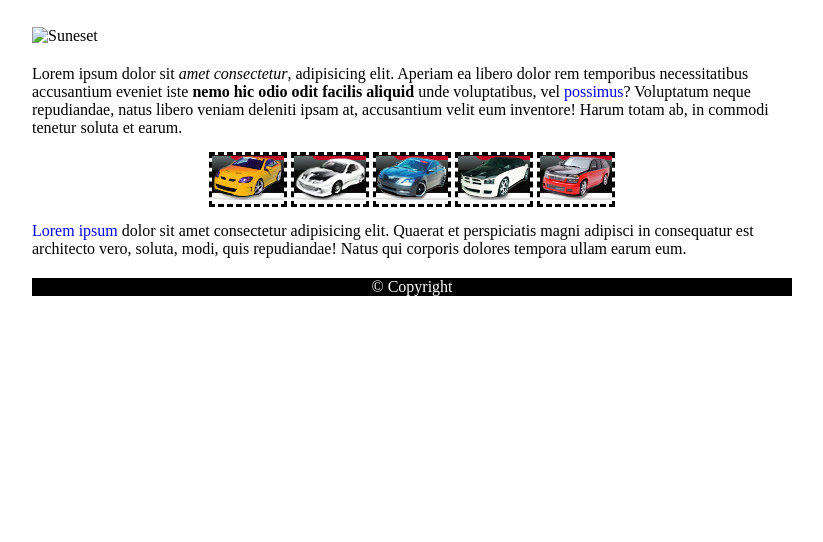
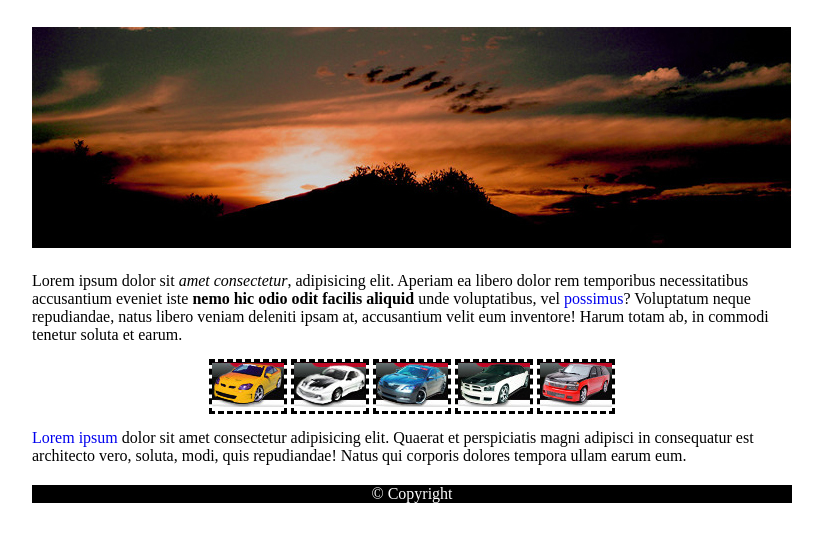
Before and after one commit to Volodymyr-Trygubiak/simple-hw, a plain HTML site: page index.html in a window 1280 px wide. Shown: the part 40-582 px from the top of the page, without its empty margins (228-1051 px from the left). Drawn offline with Linux system fonts and the light colour scheme; the site is published under a folder, as on GitHub Pages, so addresses that start at the root find nothing.

Commit message:
added dot to link

```diff
--- a/index.html
+++ b/index.html
@@ -10,7 +10,7 @@
   <header class="header">
     <div class="container">
       <h1 class="header-title">My simpe website</h1>
-      <img src="/img/sunset.jpg" alt="Suneset">
+      <img src="./img/sunset.jpg" alt="Suneset">
     </div>
   </header>
   <section class="main">
```
